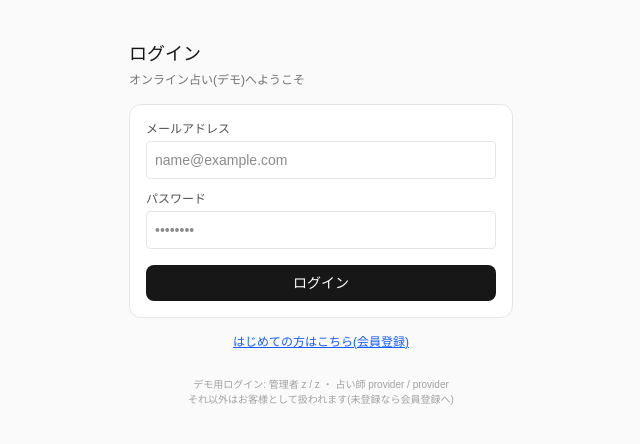
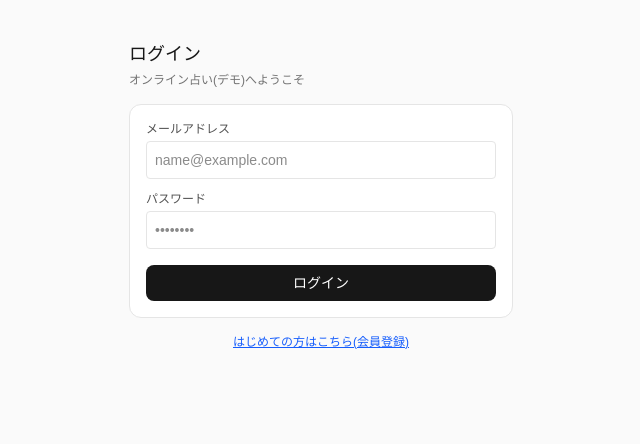
Before and after one commit to konishimasayuki/divination-sp, a Next.js app: page / in a window 1280 px wide. Shown: the top 444 px of the page, without its empty margins (319-959 px from the left). Built offline with nearby package versions, Linux system fonts and the light colour scheme.

Commit message:
デモログイン情報をa/a(お客様)b/b(占い師)に変更、画面上の案内文を削除

```diff
--- a/src/app/page.tsx
+++ b/src/app/page.tsx
@@ -188,16 +188,15 @@ export default function Home() {
       setAuthStep("admin");
       return;
     }
-    if (loginEmail === "provider" && loginPassword === "provider") {
+    if (loginEmail === "b" && loginPassword === "b") {
       setAuthStep("provider");
       return;
     }
-    // デモ用: それ以外はお客様ログイン。登録済みならアプリへ、未登録なら会員登録へ
-    if (registered) {
-      setAuthStep("app");
-    } else {
-      setAuthStep("register");
+    if (loginEmail === "a" && loginPassword === "a") {
+      setAuthStep(registered ? "app" : "register");
+      return;
     }
+    setLoginError("ログイン情報が正しくありません");
   }
 
   function submitRegistration() {
@@ -417,11 +416,6 @@ export default function Home() {
           >
             はじめての方はこちら(会員登録)
           </button>
-          <p className="mt-6 text-center text-[10px] text-neutral-400">
-            デモ用ログイン: 管理者 z / z ・ 占い師 provider / provider
-            <br />
-            それ以外はお客様として扱われます(未登録なら会員登録へ)
-          </p>
         </div>
       </div>
     );
```
